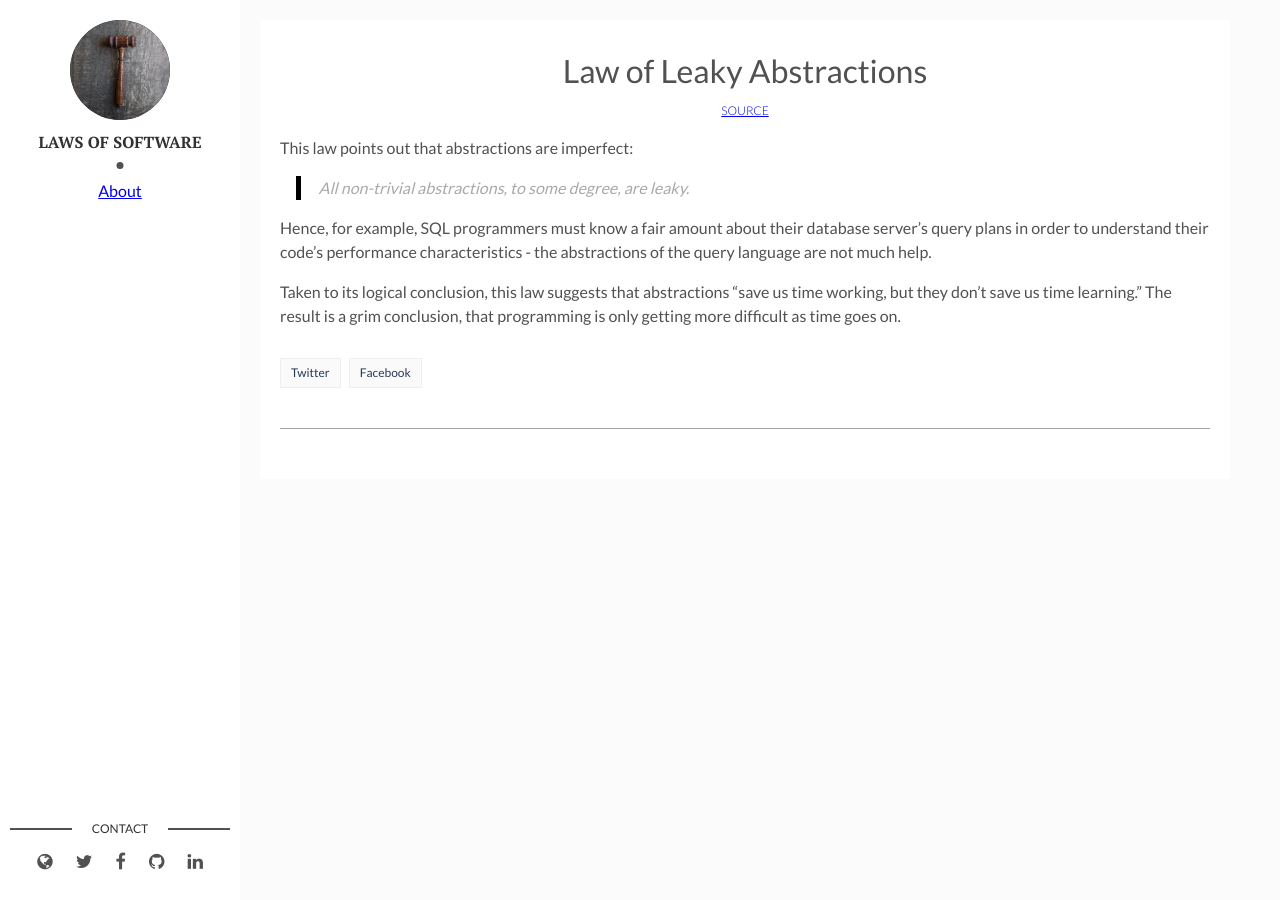
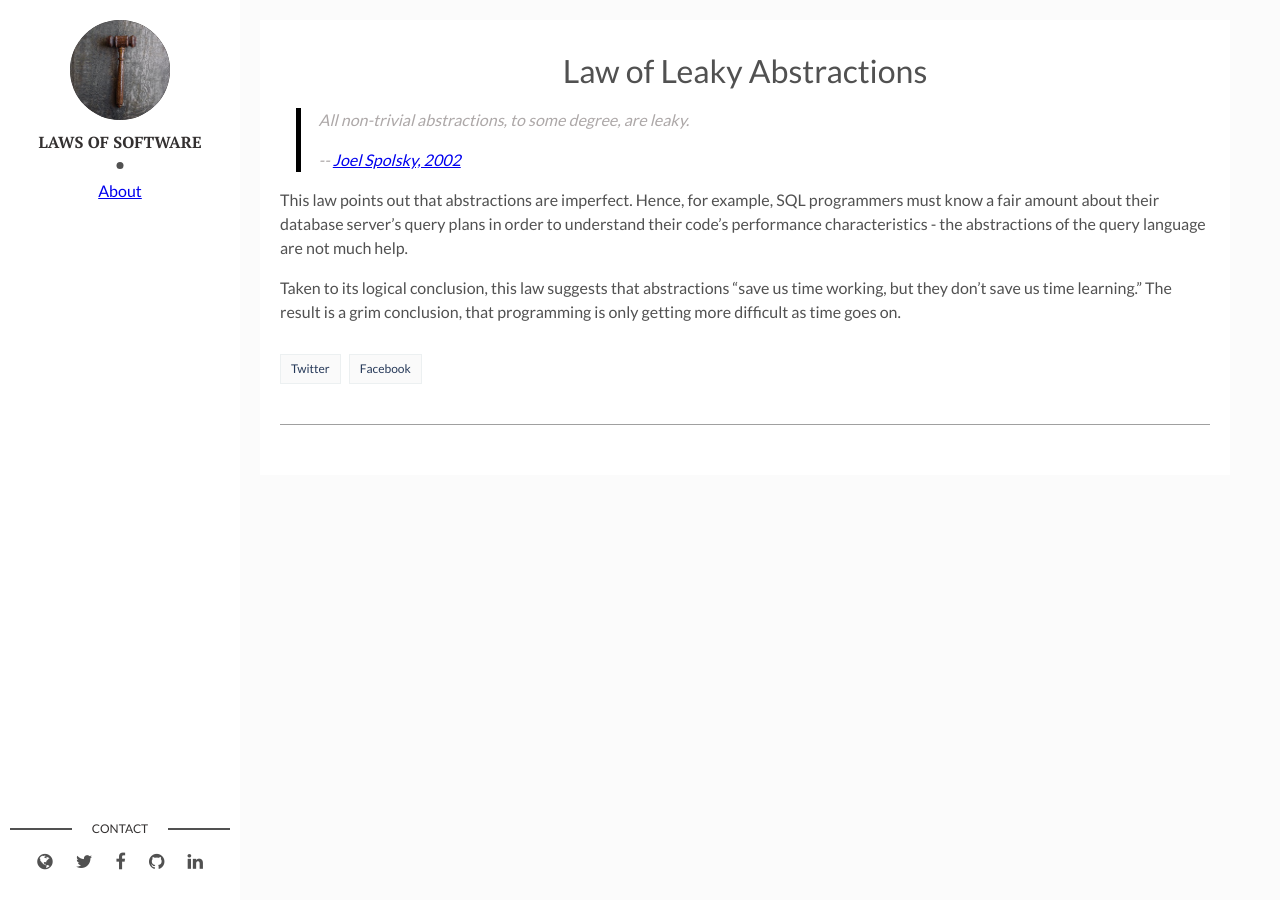
Before and after one commit to shaisachs/laws-of-software, a Jekyll site: the page built from _laws/leaky-astractions.md, in a window 1280 px wide. Built offline with Jekyll 4.4.1, drawn with Linux system fonts in a browser that asks for light colours.

```diff
--- a/_laws/leaky-astractions.md
+++ b/_laws/leaky-astractions.md
@@ -1,13 +1,12 @@
 ---
 layout: post
 title: Law of Leaky Abstractions
-source: https://www.joelonsoftware.com/2002/11/11/the-law-of-leaky-abstractions/
+law: All non-trivial abstractions, to some degree, are leaky.
+law-author: Joel Spolsky
+law-url: https://www.joelonsoftware.com/2002/11/11/the-law-of-leaky-abstractions/
+law-year: 2002
 ---
 
-This law points out that abstractions are imperfect:
-
-> All non-trivial abstractions, to some degree, are leaky.
-
-Hence, for example, SQL programmers must know a fair amount about their database server's query plans in order to understand their code's performance characteristics - the abstractions of the query language are not much help.
+This law points out that abstractions are imperfect. Hence, for example, SQL programmers must know a fair amount about their database server's query plans in order to understand their code's performance characteristics - the abstractions of the query language are not much help.
 
 Taken to its logical conclusion, this law suggests that abstractions "save us time working, but they don’t save us time learning." The result is a grim conclusion, that programming is only getting more difficult as time goes on.
--- a/_layouts/post.html
+++ b/_layouts/post.html
@@ -17,12 +17,11 @@ layout: main
     <div class="wrap-content">
       <header class="header-page">
         <h1 class="page-title">{{page.title}}</h1>
-        {% if page.source %}
-          <div class="page-date">
-            <a href="{{ page.source }}">Source</a>
-          </div>
-        {% endif %}
       </header>
+      <blockquote>
+        <p>{{ page.law }}</p>
+        <p>-- <a href="{{ page.law-url }}">{{ page.law-author }}, {{ page.law-year }}</a></p>
+      </blockquote>
       {{content | markdownify}}
       <div class="page-footer">
         <div class="page-share">
```
Also changed, not shown: _laws/conways-law.md (+4 -5 lines).
